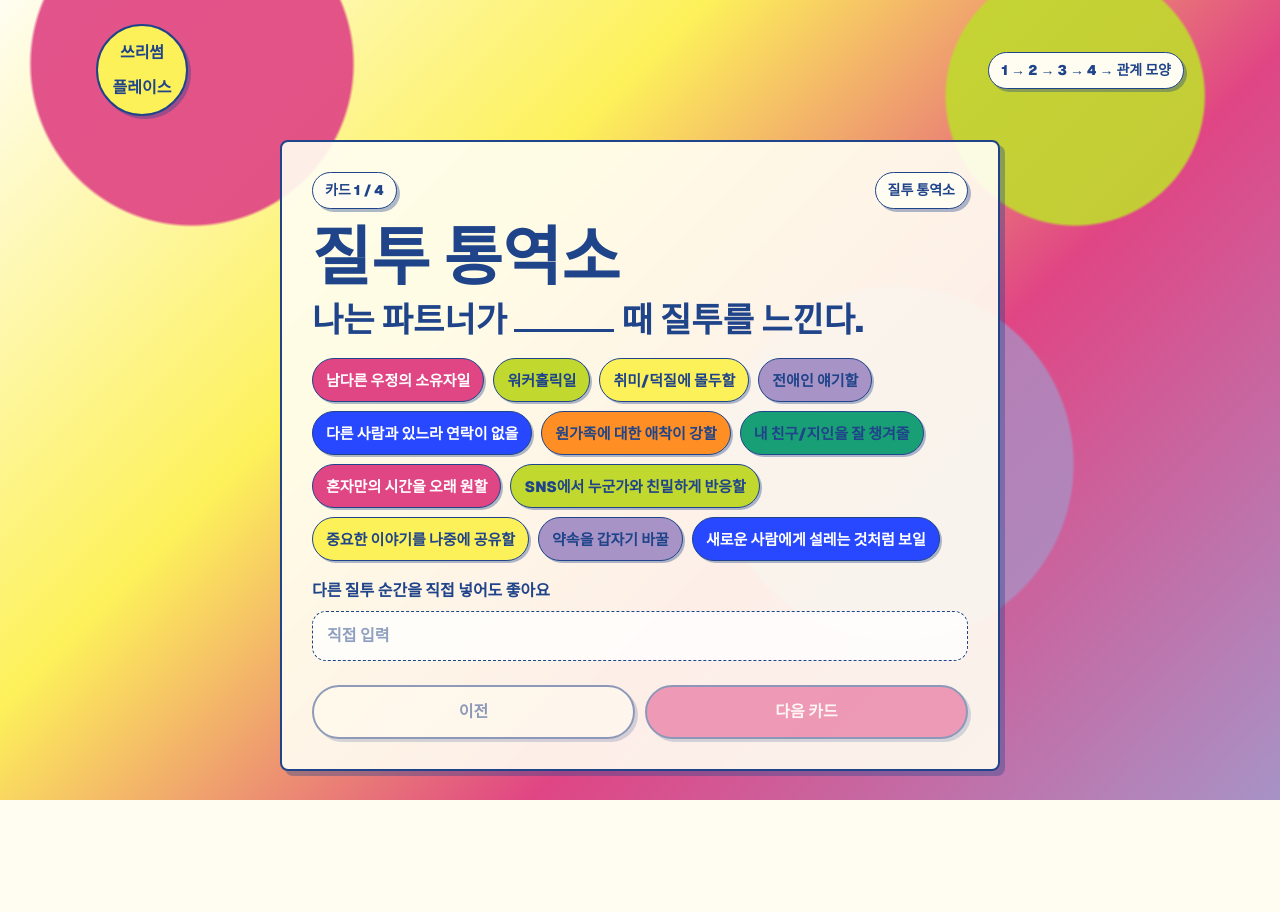
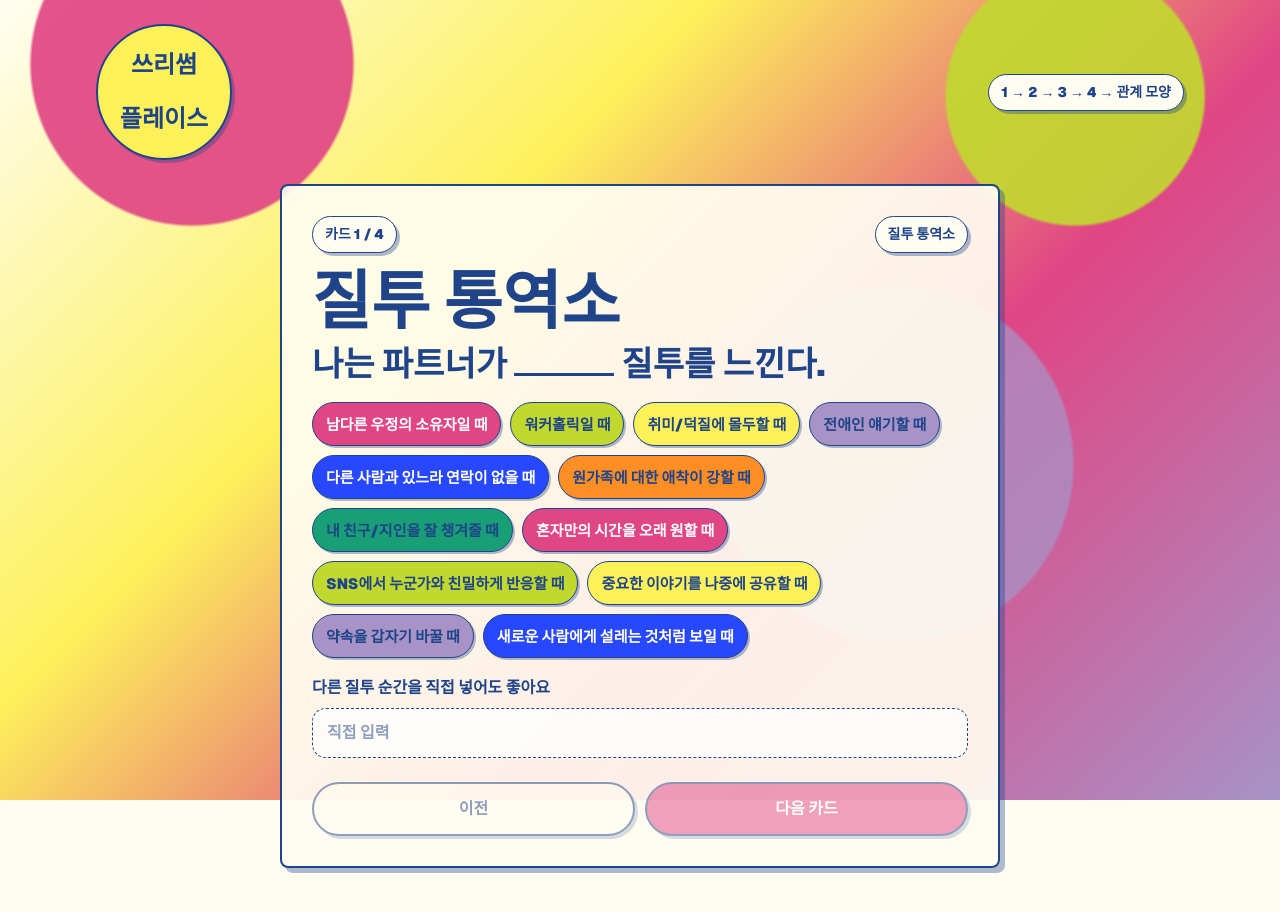
Before and after one commit to anniemon/Threesomeplace, a Next.js app: page /play in a window 1280 px wide. Shown: the top 912 px of the page. Before the commit the page ends 823 px from the top, so only its background shows below. Built offline with nearby package versions, Linux system fonts and the light colour scheme.

Commit message:
Refine trigger copy and result flow

```diff
--- a/design-mockup.html
+++ b/design-mockup.html
@@ -66,15 +66,15 @@
       .brand-mark {
         display: grid;
         place-items: center;
-        width: 96px;
-        height: 96px;
-        padding: 9px;
+        width: 136px;
+        height: 136px;
+        padding: 12px;
         border: 2px solid var(--ink);
         border-radius: 50%;
         background: var(--yellow);
         box-shadow: 3px 3px 0 var(--shadow);
-        font-size: 17px;
-        line-height: 0.95;
+        font-size: 24px;
+        line-height: 1.05;
         text-align: center;
         word-break: keep-all;
       }
@@ -593,21 +593,21 @@
             <div class="screen-body">
               <div class="step">질투 순간 고르기</div>
               <h2 class="question">
-                나는 파트너가 <span class="blank"></span> 때 질투를 느낀다.
+                나는 파트너가 <span class="blank"></span> 질투를 느낀다.
               </h2>
               <div class="chips">
-                <span class="chip hot">남다른 우정의 소유자일</span>
-                <span class="chip lime">워커홀릭일</span>
-                <span class="chip yellow">취미/덕질에 몰두할</span>
-                <span class="chip purple">전애인 얘기할</span>
-                <span class="chip blue">다른 사람과 있느라 연락이 없을</span>
-                <span class="chip orange">원가족에 대한 애착이 강할</span>
-                <span class="chip green">내 친구/지인을 잘 챙겨줄</span>
-                <span class="chip hot">혼자만의 시간을 오래 원할</span>
-                <span class="chip lime selected">SNS에서 누군가와 친밀하게 반응할</span>
-                <span class="chip yellow">중요한 이야기를 나중에 공유할</span>
-                <span class="chip purple">약속을 갑자기 바꿀</span>
-                <span class="chip blue">새로운 사람에게 설레는 것처럼 보일</span>
+                <span class="chip hot">남다른 우정의 소유자일 때</span>
+                <span class="chip lime">워커홀릭일 때</span>
+                <span class="chip yellow">취미/덕질에 몰두할 때</span>
+                <span class="chip purple">전애인 얘기할 때</span>
+                <span class="chip blue">다른 사람과 있느라 연락이 없을 때</span>
+                <span class="chip orange">원가족에 대한 애착이 강할 때</span>
+                <span class="chip green">내 친구/지인을 잘 챙겨줄 때</span>
+                <span class="chip hot">혼자만의 시간을 오래 원할 때</span>
+                <span class="chip lime selected">SNS에서 누군가와 친밀하게 반응할 때</span>
+                <span class="chip yellow">중요한 이야기를 나중에 공유할 때</span>
+                <span class="chip purple">약속을 갑자기 바꿀 때</span>
+                <span class="chip blue">새로운 사람에게 설레는 것처럼 보일 때</span>
               </div>
               <div class="input-pill">다른 질투 순간을 직접 넣어도 좋아요</div>
               <div class="meter">고른 순간이 다음 카드에서 필요한 언어로 이어지는 인터랙션</div>
--- a/src/app/globals.css
+++ b/src/app/globals.css
@@ -103,15 +103,15 @@ a {
 .brand-mark {
   display: grid;
   place-items: center;
-  width: 92px;
-  height: 92px;
-  padding: 9px;
+  width: 136px;
+  height: 136px;
+  padding: 12px;
   border: 2px solid var(--ink);
   border-radius: 50%;
   background: var(--yellow);
   box-shadow: 3px 3px 0 var(--shadow);
-  font-size: 16px;
-  line-height: 0.95;
+  font-size: 24px;
+  line-height: 1.05;
   text-align: center;
   word-break: keep-all;
 }
@@ -396,9 +396,11 @@ a {
 }
 
 .recipe-title {
-  font-size: clamp(38px, 10vw, 80px);
+  font-size: clamp(25px, 5.6vw, 64px);
   font-weight: 950;
-  line-height: 0.94;
+  line-height: 1;
+  white-space: nowrap;
+  word-break: keep-all;
 }
 
 .bars {
--- a/src/app/play/play-experience.tsx
+++ b/src/app/play/play-experience.tsx
@@ -10,7 +10,8 @@ import {
   type SubmissionPayload,
 } from "@/lib/activity";
 import { buildRecipeTitle } from "@/lib/recipe";
-import { encodeResult } from "@/lib/result-code";
+import { encodeResult, type SharePayload } from "@/lib/result-code";
+import { transientResultKey } from "@/lib/transient-result";
 
 type Sentences = SubmissionPayload["sentences"];
 
@@ -34,7 +35,6 @@ export function PlayExperience() {
   const [jealousyOther, setJealousyOther] = useState("");
   const [sentences, setSentences] = useState<Sentences>(emptySentences);
   const [isSubmitting, setIsSubmitting] = useState(false);
-  const [submitError, setSubmitError] = useState("");
 
   const canGoNext = useMemo(() => {
     if (step === 0) return jealousyTriggers.length > 0 || jealousyTriggerOther.trim();
@@ -52,9 +52,8 @@ export function PlayExperience() {
     step,
   ]);
 
-  async function finish() {
+  function finish() {
     setIsSubmitting(true);
-    setSubmitError("");
     const shareId = createShareId();
 
     const payloadWithoutTitle = {
@@ -70,7 +69,7 @@ export function PlayExperience() {
     };
     const recipeTitle = buildRecipeTitle();
     const payload: SubmissionPayload = { ...payloadWithoutTitle, recipeTitle };
-    const resultCode = encodeResult({
+    const sharePayload: SharePayload = {
       jealousyTriggers: payload.jealousyTriggers,
       jealousyTriggerOther: payload.jealousyTriggerOther,
       relationshipAreas: payload.relationshipAreas,
@@ -79,29 +78,14 @@ export function PlayExperience() {
       jealousyOther: payload.jealousyOther,
       sentences: payload.sentences,
       recipeTitle,
-    });
+    };
+    const resultCode = encodeResult(sharePayload);
+    const hasLocalFallback = saveTransientResult(shareId, sharePayload);
 
-    let shortLinkIsAvailable = false;
-
-    try {
-      const response = await fetch("/api/submissions", {
-        method: "POST",
-        headers: { "Content-Type": "application/json" },
-        body: JSON.stringify(payload),
-      });
-
-      if (!response.ok) {
-        throw new Error("Submission failed");
-      }
-      const body = (await response.json()) as { stored?: boolean };
-      shortLinkIsAvailable = Boolean(body.stored);
-    } catch {
-      setSubmitError("현장 집계 저장은 실패했지만 결과는 볼 수 있어요.");
-    } finally {
-      router.push(
-        shortLinkIsAvailable ? `/r/${shareId}` : `/result?r=${encodeURIComponent(resultCode)}`,
-      );
-    }
+    submitInBackground(payload);
+    router.push(
+      hasLocalFallback ? `/r/${shareId}?local=1` : `/result?r=${encodeURIComponent(resultCode)}`,
+    );
   }
 
   return (
@@ -118,7 +102,7 @@ export function PlayExperience() {
           title="질투 통역소"
           prompt={
             <>
-              나는 파트너가 <span className="blank" /> 때 질투를 느낀다.
+              나는 파트너가 <span className="blank" /> 질투를 느낀다.
             </>
           }
           options={jealousyTriggerOptions}
@@ -209,8 +193,6 @@ export function PlayExperience() {
         </section>
       )}
 
-      {submitError && <p className="status-line">{submitError}</p>}
-
       <div className="nav-row">
         <button
           className="button secondary"
@@ -236,12 +218,34 @@ export function PlayExperience() {
             type="button"
             onClick={finish}
           >
-            {isSubmitting ? "제출 중" : "관계 모양 보기"}
+            {isSubmitting ? "결과 여는 중" : "관계 모양 보기"}
           </button>
         )}
       </div>
     </section>
   );
+}
+
+function submitInBackground(payload: SubmissionPayload) {
+  void fetch("/api/submissions", {
+    method: "POST",
+    headers: { "Content-Type": "application/json" },
+    body: JSON.stringify(payload),
+    keepalive: true,
+  }).catch((error) => {
+    console.error("Failed to submit response", error);
+  });
+}
+
+function saveTransientResult(shareId: string, payload: SharePayload) {
+  if (typeof window === "undefined") return false;
+
+  try {
+    window.sessionStorage.setItem(transientResultKey(shareId), JSON.stringify(payload));
+    return true;
+  } catch {
+    return false;
+  }
 }
 
 function ChoiceStep({
--- a/src/app/r/[shareId]/page.tsx
+++ b/src/app/r/[shareId]/page.tsx
@@ -1,17 +1,20 @@
 import Link from "next/link";
 import { hasSheetsCredentials, readSubmissionByShareId } from "@/lib/google-sheets";
-import { MissingResult, ResultContent } from "@/app/result/result-view";
+import { ResultContent } from "@/app/result/result-view";
+import { SharedResultFallback } from "./shared-result-fallback";
 import type { SharePayload } from "@/lib/result-code";
 
 export const dynamic = "force-dynamic";
 
 export default async function SharedResultPage({
   params,
+  searchParams,
 }: {
   params: Promise<{ shareId: string }>;
+  searchParams: Promise<{ local?: string }>;
 }) {
-  const { shareId } = await params;
-  const result = await getSharedResult(shareId);
+  const [{ shareId }, query] = await Promise.all([params, searchParams]);
+  const result = query.local === "1" ? null : await getSharedResult(shareId);
 
   return (
     <main className="app-shell">
@@ -24,7 +27,11 @@ export default async function SharedResultPage({
             </span>
           </Link>
         </header>
-        {result ? <ResultContent result={result} sharePath={`/r/${shareId}`} /> : <MissingResult />}
+        {result ? (
+          <ResultContent result={result} sharePath={`/r/${shareId}`} />
+        ) : (
+          <SharedResultFallback shareId={shareId} />
+        )}
       </div>
     </main>
   );
--- /dev/null
+++ b/src/app/r/[shareId]/shared-result-fallback.tsx
@@ -0,0 +1,37 @@
+"use client";
+
+import { useEffect, useSyncExternalStore } from "react";
+import { MissingResult, ResultContent } from "@/app/result/result-view";
+import type { SharePayload } from "@/lib/result-code";
+import { transientResultKey } from "@/lib/transient-result";
+
+export function SharedResultFallback({ shareId }: { shareId: string }) {
+  const result = useSyncExternalStore(
+    subscribeOnce,
+    () => readTransientResult(shareId),
+    () => undefined,
+  );
+
+  useEffect(() => {
+    if (result) window.history.replaceState(null, "", `/r/${shareId}`);
+  }, [result, shareId]);
+
+  if (result === undefined) return <section className="panel card">결과를 여는 중</section>;
+  if (!result) return <MissingResult />;
+
+  return <ResultContent result={result} sharePath={`/r/${shareId}`} />;
+}
+
+function subscribeOnce(callback: () => void) {
+  const timeoutId = window.setTimeout(callback, 0);
+  return () => window.clearTimeout(timeoutId);
+}
+
+function readTransientResult(shareId: string) {
+  try {
+    const stored = window.sessionStorage.getItem(transientResultKey(shareId));
+    return stored ? (JSON.parse(stored) as SharePayload) : null;
+  } catch {
+    return null;
+  }
+}
--- a/src/app/result/result-view.tsx
+++ b/src/app/result/result-view.tsx
@@ -95,10 +95,10 @@ export function ResultContent({
       )}
 
       <div className="wall-section">
-        <span className="pill">내가 고른 합의 요소</span>
+        <span className="pill">질투가 알려준 욕구</span>
         <div className="quote-cloud">
-          {relationshipLabels.map((label, index) => (
-            <span className="quote" key={`relationship-${index}-${label}`}>
+          {jealousyLabels.map((label, index) => (
+            <span className="quote" key={`jealousy-need-${index}-${label}`}>
               {label}
             </span>
           ))}
@@ -106,10 +106,10 @@ export function ResultContent({
       </div>
 
       <div className="wall-section">
-        <span className="pill">질투가 알려준 욕구</span>
+        <span className="pill">내가 고른 합의 요소</span>
         <div className="quote-cloud">
-          {jealousyLabels.map((label, index) => (
-            <span className="quote" key={`jealousy-need-${index}-${label}`}>
+          {relationshipLabels.map((label, index) => (
+            <span className="quote" key={`relationship-${index}-${label}`}>
               {label}
             </span>
           ))}
--- a/src/lib/activity.ts
+++ b/src/lib/activity.ts
@@ -41,18 +41,18 @@ export type WallSummary = {
 };
 
 export const jealousyTriggerOptions: ChoiceOption[] = [
-  { id: "special-friendship", label: "남다른 우정의 소유자일", color: "pink" },
-  { id: "workaholic", label: "워커홀릭일", color: "lime" },
-  { id: "hobby-fandom", label: "취미/덕질에 몰두할", color: "yellow" },
-  { id: "ex-talk", label: "전애인 얘기할", color: "purple" },
-  { id: "no-contact-with-others", label: "다른 사람과 있느라 연락이 없을", color: "blue" },
-  { id: "family-attachment", label: "원가족에 대한 애착이 강할", color: "orange" },
-  { id: "cares-for-my-people", label: "내 친구/지인을 잘 챙겨줄", color: "green" },
-  { id: "alone-time-long", label: "혼자만의 시간을 오래 원할", color: "pink" },
-  { id: "sns-intimacy", label: "SNS에서 누군가와 친밀하게 반응할", color: "lime" },
-  { id: "late-important-talk", label: "중요한 이야기를 나중에 공유할", color: "yellow" },
-  { id: "sudden-plan-change", label: "약속을 갑자기 바꿀", color: "purple" },
-  { id: "new-person-spark", label: "새로운 사람에게 설레는 것처럼 보일", color: "blue" },
+  { id: "special-friendship", label: "남다른 우정의 소유자일 때", color: "pink" },
+  { id: "workaholic", label: "워커홀릭일 때", color: "lime" },
+  { id: "hobby-fandom", label: "취미/덕질에 몰두할 때", color: "yellow" },
+  { id: "ex-talk", label: "전애인 얘기할 때", color: "purple" },
+  { id: "no-contact-with-others", label: "다른 사람과 있느라 연락이 없을 때", color: "blue" },
+  { id: "family-attachment", label: "원가족에 대한 애착이 강할 때", color: "orange" },
+  { id: "cares-for-my-people", label: "내 친구/지인을 잘 챙겨줄 때", color: "green" },
+  { id: "alone-time-long", label: "혼자만의 시간을 오래 원할 때", color: "pink" },
+  { id: "sns-intimacy", label: "SNS에서 누군가와 친밀하게 반응할 때", color: "lime" },
+  { id: "late-important-talk", label: "중요한 이야기를 나중에 공유할 때", color: "yellow" },
+  { id: "sudden-plan-change", label: "약속을 갑자기 바꿀 때", color: "purple" },
+  { id: "new-person-spark", label: "새로운 사람에게 설레는 것처럼 보일 때", color: "blue" },
 ];
 
 export const relationshipOptions: ChoiceOption[] = [
--- /dev/null
+++ b/src/lib/transient-result.ts
@@ -0,0 +1,3 @@
+export function transientResultKey(shareId: string) {
+  return `threesomeplace:result:${shareId}`;
+}
--- a/src/lib/wall.ts
+++ b/src/lib/wall.ts
@@ -31,9 +31,9 @@ export const sampleWallSummary: WallSummary = {
   configured: false,
   total: 24,
   jealousyTriggers: [
-    { label: "다른 사람과 있느라 연락이 없을", count: 16 },
-    { label: "전애인 얘기할", count: 10 },
-    { label: "취미/덕질에 몰두할", count: 8 },
+    { label: "다른 사람과 있느라 연락이 없을 때", count: 16 },
+    { label: "전애인 얘기할 때", count: 10 },
+    { label: "취미/덕질에 몰두할 때", count: 8 },
   ],
   relationshipAreas: [
     { label: "함께하는 시간", count: 18 },
```
